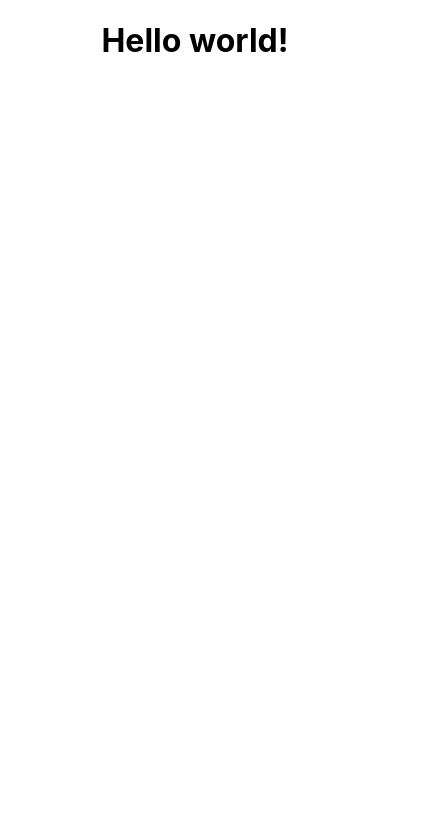
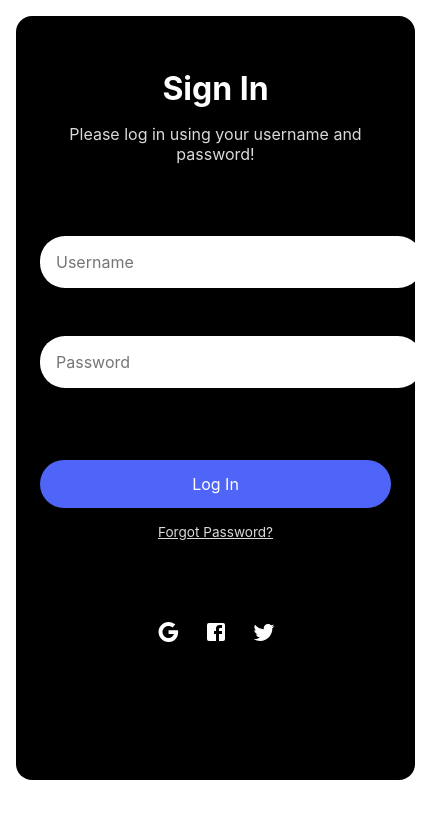
Before and after one commit to Ken104-web/practise, a React (Create React App) app in the folder practise/: page / in a window 390 px wide. Shown: the top 818 px of the page, 423 px wide, since content can reach past the window. Built offline with nearby package versions, Linux system fonts and the light colour scheme.

Commit message:
created login page

```diff
--- a/practise/package.json
+++ b/practise/package.json
@@ -1,8 +1,13 @@
 {
+
   "name": "practise",
   "version": "0.1.0",
   "private": true,
   "dependencies": {
+    "@emotion/react": "^11.10.4",
+    "@emotion/styled": "^11.10.4",
+    "@mui/icons-material": "^5.10.6",
+    "@mui/material": "^5.10.6",
     "@testing-library/jest-dom": "^5.17.0",
     "@testing-library/react": "^13.4.0",
     "@testing-library/user-event": "^13.5.0",
--- a/practise/src/App.js
+++ b/practise/src/App.js
@@ -1,10 +1,13 @@
 import './App.css';
+import LoginForm from './components/login';
 
 function App() {
   return (
+    <>
     <div className="App">
-     <h1>Hello world!</h1>
+      <LoginForm/>
     </div>
+    </>
   );
 }
 
--- /dev/null
+++ b/practise/src/components/card/card.css
@@ -0,0 +1,22 @@
+.card {
+    width: 550px;
+    background-color: #000;
+    height: 700px;
+    border-radius: 1rem;
+    padding: 2rem;
+    margin: 1rem;
+  }
+
+  @media only screen and (max-width: 620px) {
+    .card {
+      width: 90vw;
+      padding-left: 1.5rem;
+      padding-right: 1.5rem;
+    }
+  }
+
+  @media only screen and (max-height: 670px) {
+    .card {
+      height: 650px;
+    }
+  }
--- /dev/null
+++ b/practise/src/components/card/card.js
@@ -0,0 +1,8 @@
+import React from "react";
+import "./card.css";
+
+const Card = (props) => {
+  return <div className="card">{props.children}</div>;
+};
+
+export default Card;
--- /dev/null
+++ b/practise/src/components/loggedin/loggedin.css
@@ -0,0 +1,25 @@
+.title {
+    color: white;
+    text-align: center;
+    margin-bottom: 1rem;
+  }
+
+  .back_button {
+    display: block;
+    margin: 3rem auto 1rem auto;
+    width: 55%;
+    padding: 0.75rem 1rem;
+    border-radius: 25px;
+    outline: 0;
+    font-size: 1rem;
+    font-family: inherit;
+    cursor: pointer;
+    background-color: #000;
+    color: white;
+    border: 2px solid transparent;
+  }
+
+  .back_button:hover {
+    border: 2px solid #000;
+    background-color: transparent;
+  }
--- /dev/null
+++ b/practise/src/components/login.css
@@ -0,0 +1,103 @@
+.title {
+    color: white;
+    text-align: center;
+    margin-bottom: 1rem;
+  }
+
+  .subtitle {
+    color: rgb(218, 218, 218);
+    text-align: center;
+    margin-bottom: 3rem;
+  }
+
+  .inputs_container {
+    display: flex;
+    flex-direction: column;
+  }
+
+  .inputs_container input {
+    width: 95%;
+    margin: 1.5rem auto;
+    padding: 1rem;
+    border-radius: 25px;
+    font-size: 1rem;
+    font-family: inherit;
+    outline: 0;
+    border: 0;
+  }
+
+  .login_button {
+    display: block;
+    margin: 3rem auto 1rem auto;
+    width: 55%;
+    padding: 0.75rem 1rem;
+    border-radius: 25px;
+    outline: 0;
+    font-size: 1rem;
+    font-family: inherit;
+    cursor: pointer;
+    background-color: #4e65f7;
+    color: white;
+    border: 2px solid transparent;
+  }
+
+  .login_button:hover {
+    border: 2px solid #4e65f7;
+    background-color: #000;
+  }
+
+  .link_container {
+    display: flex;
+    justify-content: center;
+  }
+
+  .small {
+    color: rgb(218, 218, 218);
+    text-align: center;
+    font-size: 0.85rem;
+    text-decoration: underline;
+    margin-bottom: 5rem;
+    cursor: pointer;
+  }
+
+  .icons {
+    display: flex;
+    justify-content: center;
+    gap: 1.5rem;
+  }
+
+  .icon {
+    color: white;
+    cursor: pointer;
+  }
+
+  .error_msg {
+    color: red;
+    padding-left: 1rem;
+    font-size: 0.85rem;
+    margin: 0;
+  }
+
+  @media only screen and (max-width: 620px) {
+    .inputs_container input {
+      width: 100%;
+    }
+
+    .login_button {
+      width: 100%;
+    }
+
+    .error_msg {
+      padding-left: 0.2rem;
+    }
+  }
+
+  @media only screen and (max-height: 670px) {
+    .subtitle {
+      margin-bottom: 2rem;
+    }
+
+    .small {
+      margin-bottom: 3rem;
+    }
+  }
--- /dev/null
+++ b/practise/src/components/login.js
@@ -0,0 +1,86 @@
+import React, { useState } from "react";
+import "./login.css";
+import Card from "./card/card";
+import GoogleIcon from "@mui/icons-material/Google";
+import FacebookIcon from "@mui/icons-material/Facebook";
+import TwitterIcon from "@mui/icons-material/Twitter";
+
+const LoginForm = ({ setIsLoggedIn }) => {
+  const [username, setUsername] = useState("");
+  const [password, setPassword] = useState("");
+  const [errorMessages, setErrorMessages] = useState({});
+
+  const errors = {
+    username: "Invalid username",
+    password: "Invalid password",
+    noUsername: "Please enter your username",
+    noPassword: "Please enter your password",
+  };
+
+  const handleSubmit = (e) => {
+    // Prevent page from reloading
+    e.preventDefault();
+
+    if (!username) {
+      // Username input is empty
+      setErrorMessages({ name: "noUsername", message: errors.noUsername });
+      return;
+    }
+
+    if (!password) {
+      // Password input is empty
+      setErrorMessages({ name: "noPassword", message: errors.noPassword });
+      return;
+    }
+
+
+  };
+
+  // Render error messages
+  const renderErrorMsg = (name) =>
+    name === errorMessages.name && (
+      <p className="error_msg">{errorMessages.message}</p>
+    );
+
+  return (
+    <Card>
+      <h1 className="title">Sign In</h1>
+      <p className="subtitle">
+        Please log in using your username and password!
+      </p>
+      <form onSubmit={handleSubmit}>
+        <div className="inputs_container">
+          <input
+            type="text"
+            placeholder="Username"
+            value={username}
+            onChange={(e) => setUsername(e.target.value)}
+          />
+          {renderErrorMsg("username")}
+          {renderErrorMsg("noUsername")}
+          <input
+            type="password"
+            placeholder="Password"
+            value={password}
+            onChange={(e) => setPassword(e.target.value)}
+          />
+          {renderErrorMsg("password")}
+          {renderErrorMsg("noPassword")}
+        </div>
+        <input type="submit" value="Log In" className="login_button" />
+      </form>
+      <div className="link_container">
+        <a href="" className="small">
+          Forgot Password?
+        </a>
+      </div>
+      <div className="icons">
+        <GoogleIcon className="icon" />
+        <FacebookIcon className="icon" />
+        <TwitterIcon className="icon" />
+      </div>
+    </Card>
+  );
+};
+
+export default LoginForm;
```
Also changed, not shown: practise/src/components/loggedin/loggedin.js (added, +15 -0 lines), 1 other file (tests, documents, lock files or other folders).
